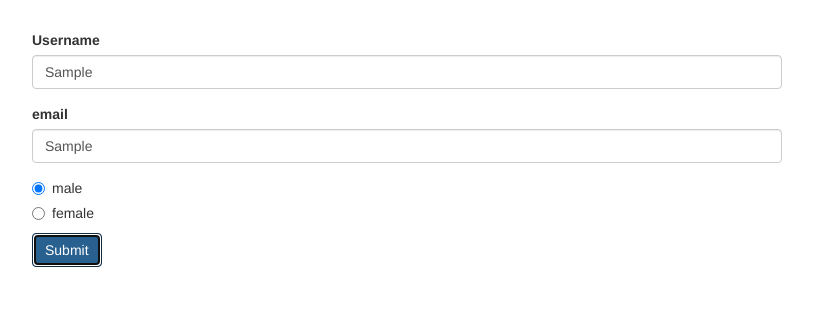
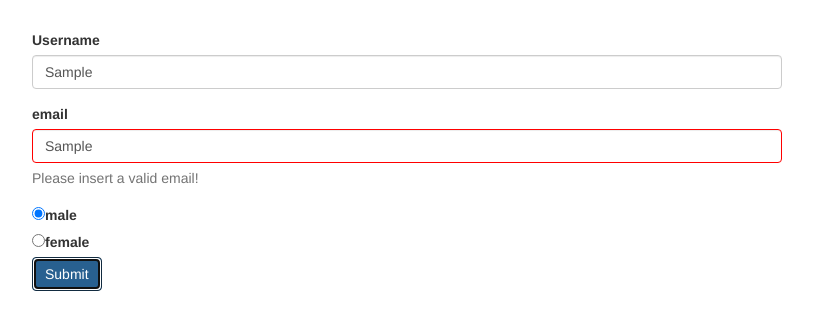
Before and after one commit to ThamTran9x/angular-reactive-form, an Angular app: page / in a window 1280 px wide. Both pictures are taken after typing "Sample", "Sample" into the empty fields and a click on the button "Submit". Shown: the top 330 px of the page, without its empty margins (233-1046 px from the left). Built offline with nearby package versions, Linux system fonts and the light colour scheme.

Commit message:
getting access to controls

```diff
--- a/src/app/app.component.css
+++ b/src/app/app.component.css
@@ -1,3 +1,7 @@
 .container {
   margin-top: 30px;
 }
+
+input.ng-invalid.ng-touched {
+  border: 1px solid red;
+}
--- a/src/app/app.component.html
+++ b/src/app/app.component.html
@@ -9,6 +9,8 @@
             id="username"
             formControlName="username"
             class="form-control">
+            <span class="help-block" *ngIf="!signupForm.get('username').valid && signupForm.get('username').touched"
+            >Please insert a valid username!</span>
         </div>
         <div class="form-group">
           <label for="email">email</label>
@@ -17,8 +19,10 @@
             id="email"
             formControlName="email"
             class="form-control">
+            <span class="help-block" *ngIf="!signupForm.get('email').valid && signupForm.get('email').touched"
+            >Please insert a valid email!</span>
         </div>
-        <div class="radio" *ngFor="let gender of genders">
+        <div *ngFor="let gender of genders">
           <label>
             <input
               type="radio"
```
